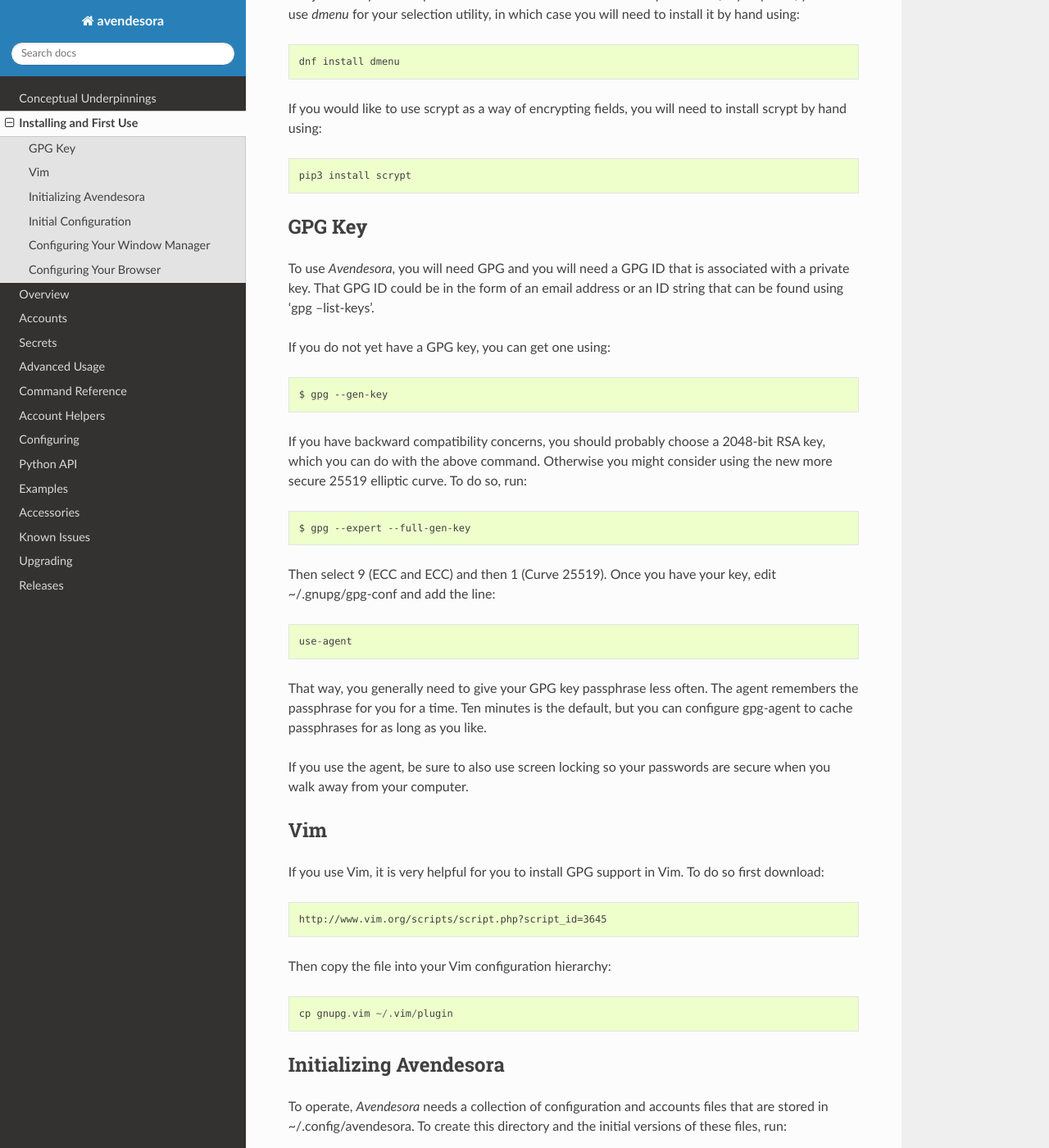
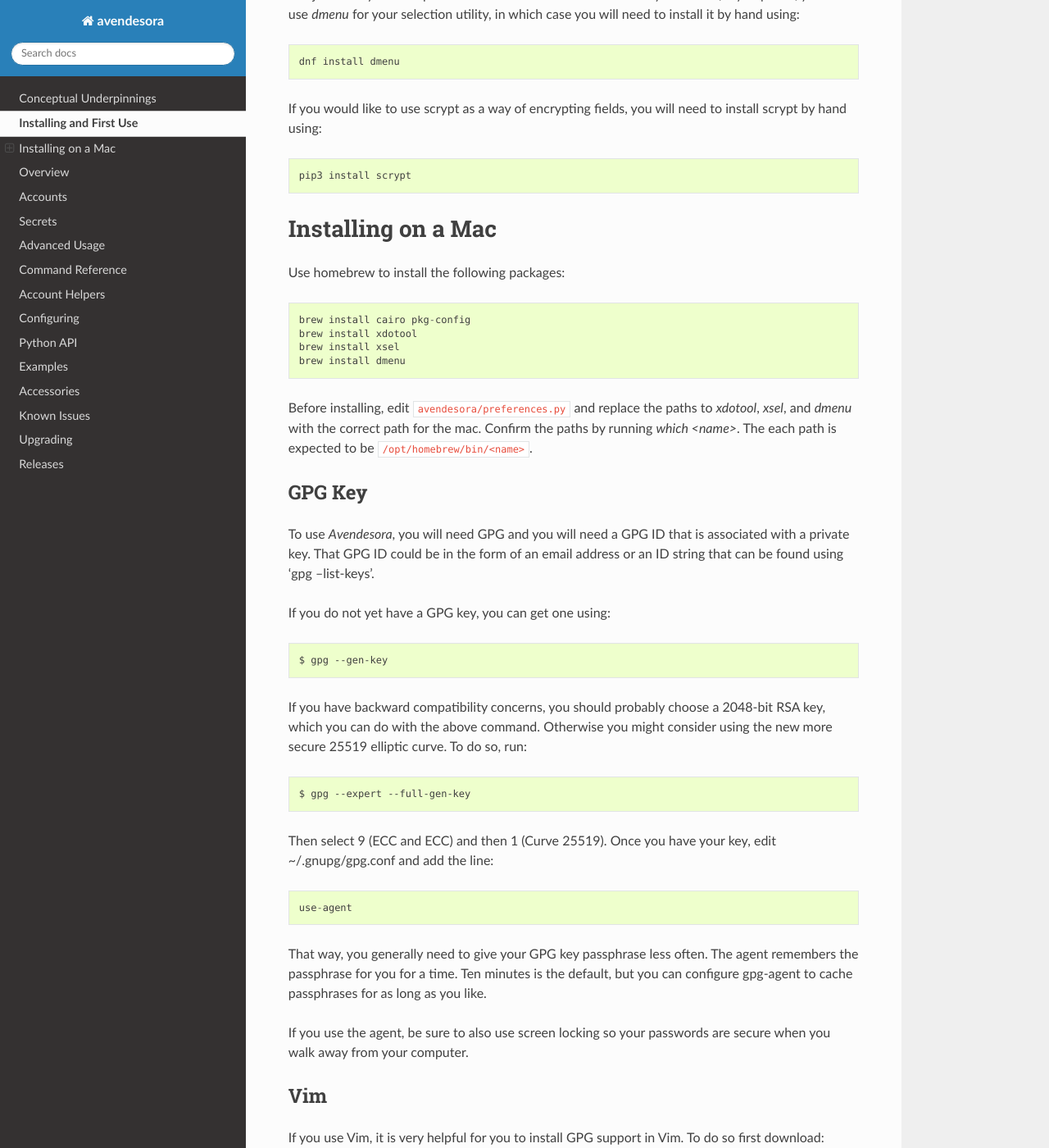
Before and after one commit to KenKundert/avendesora, a Sphinx documentation site: the page built from doc/installing.rst, in a window 1280 px wide and 1400 px high, scrolled down 642 px. Shown: the whole window at 82% size. Built offline with Sphinx 7.4.7 and the Read the Docs theme 3.1.0, drawn with Linux system fonts in a browser that asks for light colours.

```diff
--- a/doc/installing.rst
+++ b/doc/installing.rst
@@ -36,6 +36,21 @@ install scrypt by hand using::
    pip3 install scrypt
 
 
+Installing on a Mac
+===================
+
+Use homebrew to install the following packages::
+
+    brew install cairo pkg-config
+    brew install xdotool
+    brew install xsel
+    brew install dmenu
+
+Before installing, edit ``avendesora/preferences.py`` and replace the paths to
+*xdotool*, *xsel*, and *dmenu* with the correct path for the mac.  Confirm the
+paths by running *which <name>*.  The each path is expected to be
+``/opt/homebrew/bin/<name>``.
+
 
 GPG Key
 -------
@@ -55,7 +70,7 @@ might consider using the new more secure 25519 elliptic curve.  To do so, run::
    $ gpg --expert --full-gen-key
 
 Then select 9 (ECC and ECC) and then 1 (Curve 25519).  Once you have your key,
-edit ~/.gnupg/gpg-conf and add the line::
+edit ~/.gnupg/gpg.conf and add the line::
 
    use-agent
 
```
Also changed, not shown: other parts of doc/installing.rst (+1 -1 lines), pyproject.toml (+9 -3 lines).
